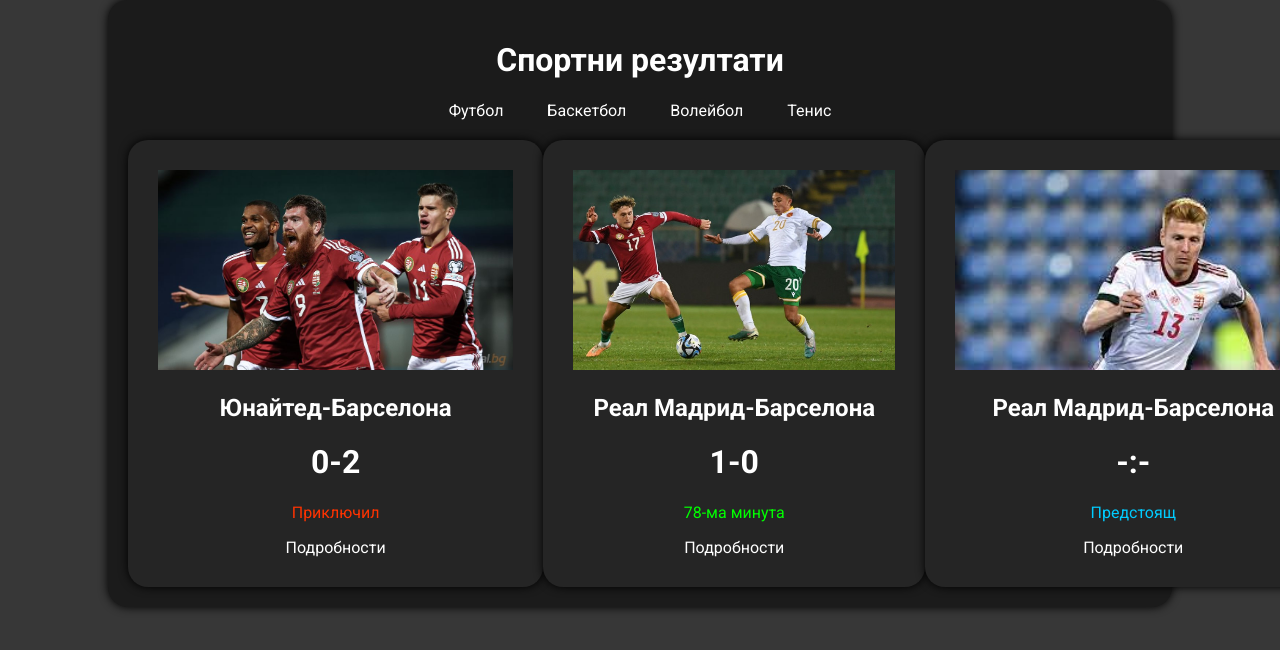
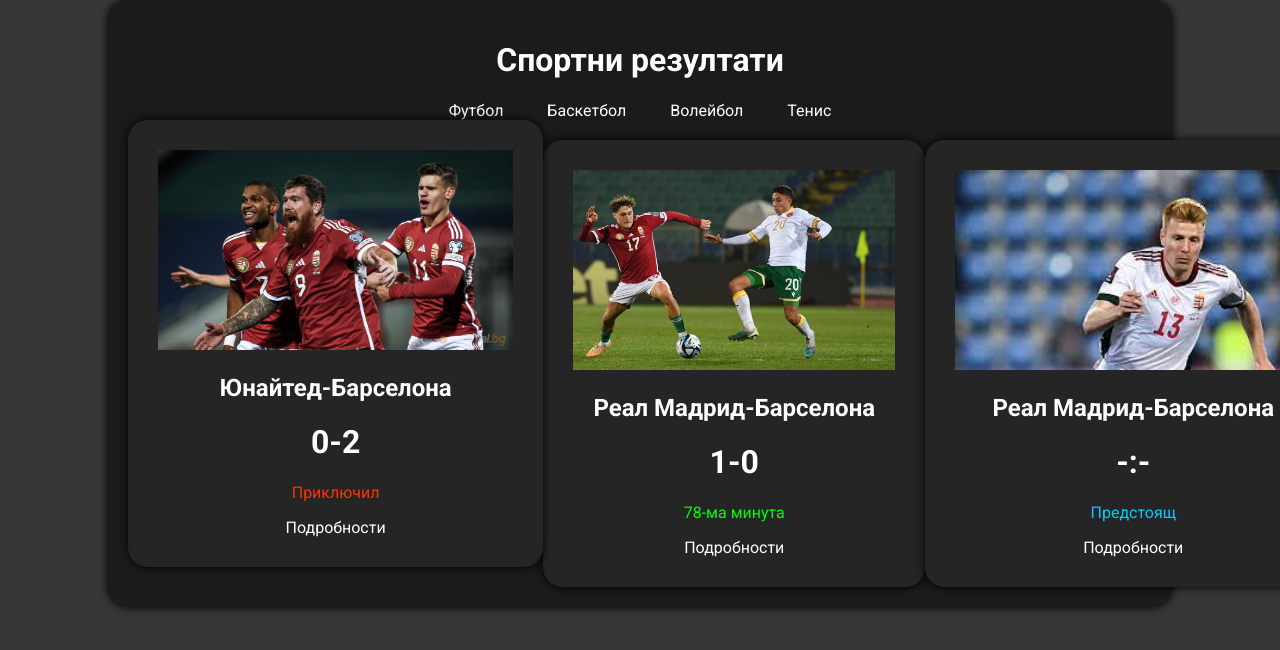
Before and after one commit to teodora-papazova/Football, a plain HTML site: page Starter/index.html in a window 1280 px wide. In both pictures the pointer is over the element 335 px from the left and 363 px from the top of the page. Shown: the top 650 px of the page. Drawn offline with Linux system fonts and the light colour scheme.

Commit message:
Update styles.css

```diff
--- a/Starter/styles.css
+++ b/Starter/styles.css
@@ -26,7 +26,6 @@ main{
 }
 nav{
     padding-bottom: 20px;
-
 }
 a{
     color: white;
@@ -50,6 +49,10 @@ img{
     padding: 30px;
     background-color: #252525;
 }
+.wrapper:hover{
+    transform: translateY(-20px);
+    transition: 250ms;
+}
 .text-nav{
     margin-left: 20px;
     margin-right: 20px;
```
